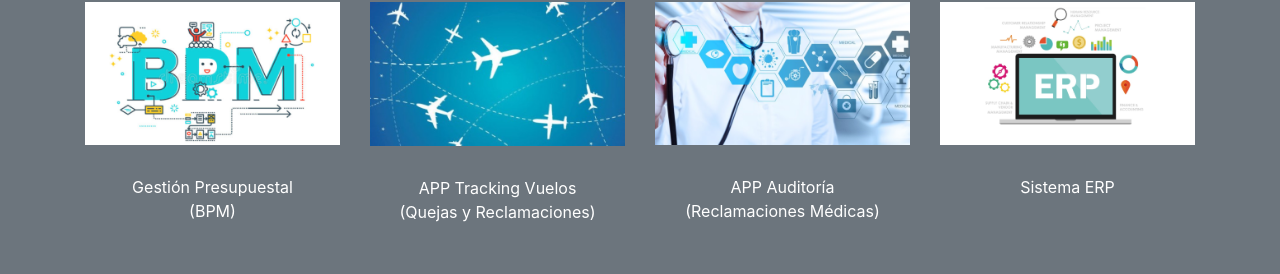
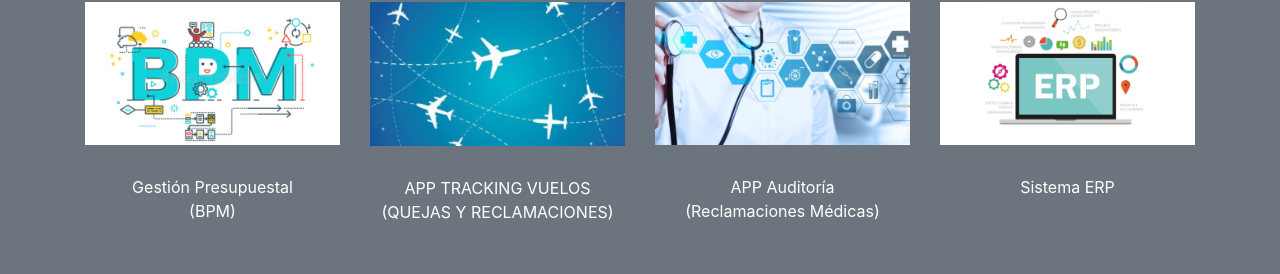
Before and after one commit to ramhilperdomog/ramhilperdomog.github.io, a website with bundled scripts: page index.html in a window 1280 px wide. Shown: the part 1016-1290 px from the top of the page. Built offline with nearby package versions, Linux system fonts and the light colour scheme.

Commit message:
Translations complete!

```diff
--- a/js/custom.js
+++ b/js/custom.js
@@ -71,28 +71,63 @@ var languageMappings = {
 		'en': 'PROCESS FLOW CHART: CREATION OF BUDGET EXECUTION REPORT - SUB PROCESS (SYSTEM) ',
 		'es': 'FLUJOGRAMA: ELABORACIÓN INFORME DE EJECUCION PRESUPUESTAL - SUBPROCESO SISTEMA'
 	},
-	'p2_1': {
-		'en': 'CLAIMS PROCESS <br/> MOCKUPS',
-		'es': 'PROCESO QUEJAS Y RECLAMACIONES <br/> MOCKUPS'
-	},
 	'portfolio2Header': {
-		'en': 'Flight Tracker APP</br>(Claims)',
-		'es': 'APP Tracking Vuelos <br/>(Quejas y Reclamaciones)'
+    'en': 'FLIGHT TRACKER APP</br>(CLAIMS)',
+		'es': 'APP TRACKING VUELOS <br/>(QUEJAS Y RECLAMACIONES)'
 	},
 	'portfolio2Content': {
-		'en': 'Flight Tracker APP</br>(Claims)',
-		'es': 'APP Tracking Vuelos <br/>(Quejas y Reclamaciones)'
-	},
+		'en': 'FLIGHT TRACKER APP</br>(CLAIMS)',
+		'es': 'APP TRACKING VUELOS <br/>(QUEJAS Y RECLAMACIONES)'
+  },
+  'p2_1': {
+    'en': 'CLAIMS PROCESS <br/> MOCKUPS',
+    'es': 'PROCESO QUEJAS Y RECLAMACIONES <br/> MOCKUPS'
+  },
 	'portfolio3Header': {
-		'en': 'Medical Audit APP </br>(Medical Claims)',
+		'en': 'MEDICAL AUDIT APP </br>(MEDICAL CLAIMS)',
 		'es': 'APP Auditoría <br/> (Reclamaciones Médicas)'
-	},
+  },
+  'p3_1': {
+    'en': 'MEDICAL AUDIT <br/> SCREENS',
+    'es': 'AUDITORIA MÉDICA <br/> PANTALLAS'
+  },
+  'p3_2': {
+    'en': 'PROCESS FLOWCHART: <br/> MEDICAL AUDIT',
+    'es': 'AUDITORIA MÉDICA <br/> FLUJO PROPUESTO'
+  },
+  'p3_3': {
+    'en': 'USER TEST SCENARIOS',
+    'es': 'ESCENARIOS PRUEBAS USUARIO'
+  },
 	'portfolio4Header': {
 		'en': 'ERP System',
 		'es': 'Sistema ERP'
-	},
+  },
+  'p4_1': {
+    'en': 'PROCESS FLOW CHART',
+    'es': 'PROCESOS'
+  },
+  'p4_2': {
+    'en': 'MOCKUP <br/> USERS',
+    'es': 'PANTALLA <br/> USUARIOS'
+  },
+  'p4_3': {
+    'en': 'MOCKUP <br/> CLIENTS 1',
+    'es': 'PANTALLA <br/> CLIENTES 1'
+  },
+  'p4_4': {
+    'en': 'MOCKUP <br/> CLIENTS 2',
+    'es': 'PANTALLA <br/> CLIENTES 2'
+  },
+  'p4_5': {
+    'en': 'MOCKUP <br/> ADD PRODUCT TO INVENTORY',
+    'es': 'PANTALLA <br/> INVENTARIO AGREGAR PRODUCTO'
+  },
+  'p4_6': {
+    'en': 'USE CASE <br/> ROLE CONFIGURATION',
+    'es': 'CASO DE USO <br/> CONFIGURACION DE UN ROL'
+  },
 }
-
 var currentLanguage = 'es'
 
 function embed(label, value) {
```
Also changed, not shown: index.html (+9 -16 lines), js/custom.min.js.
